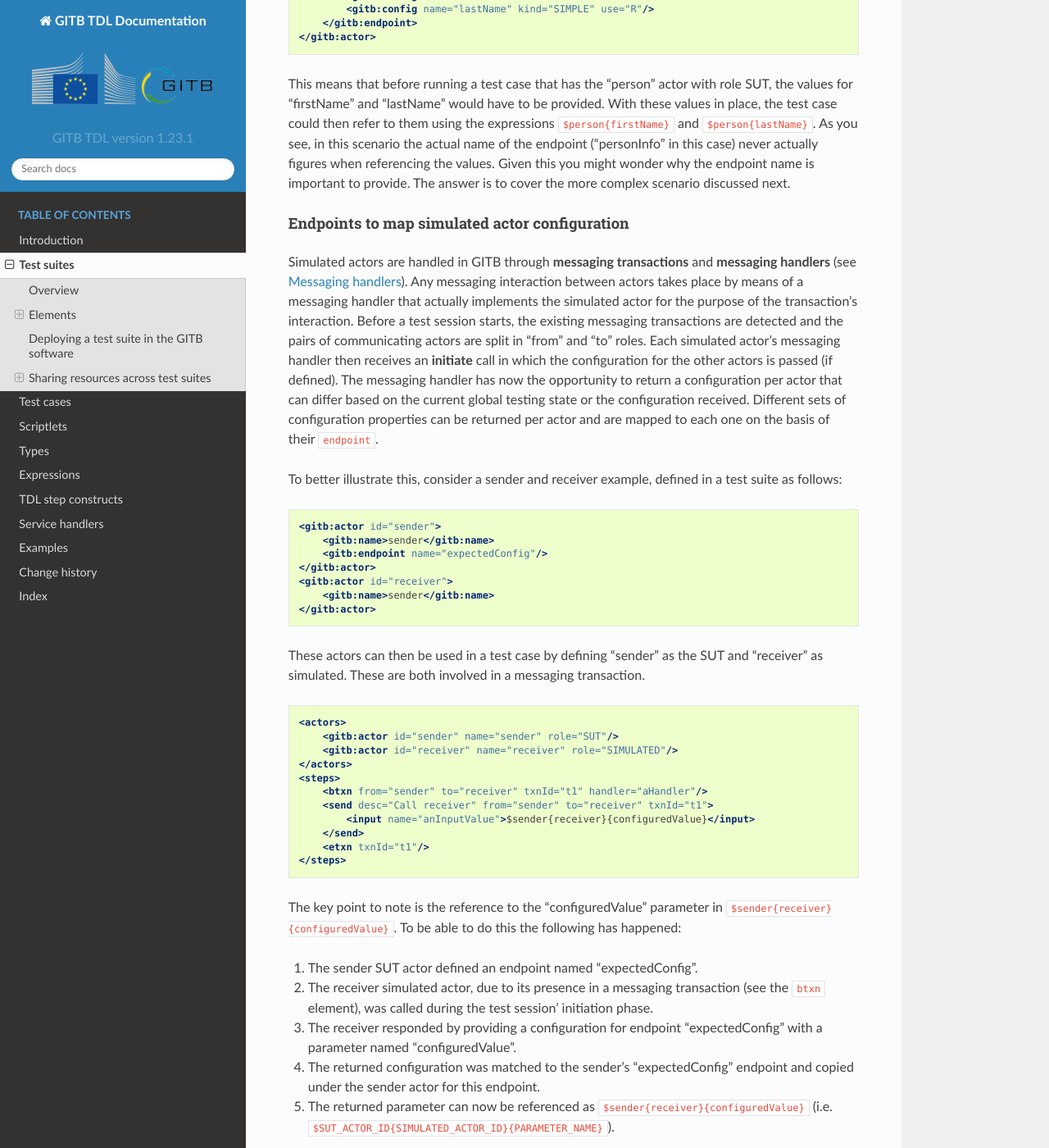
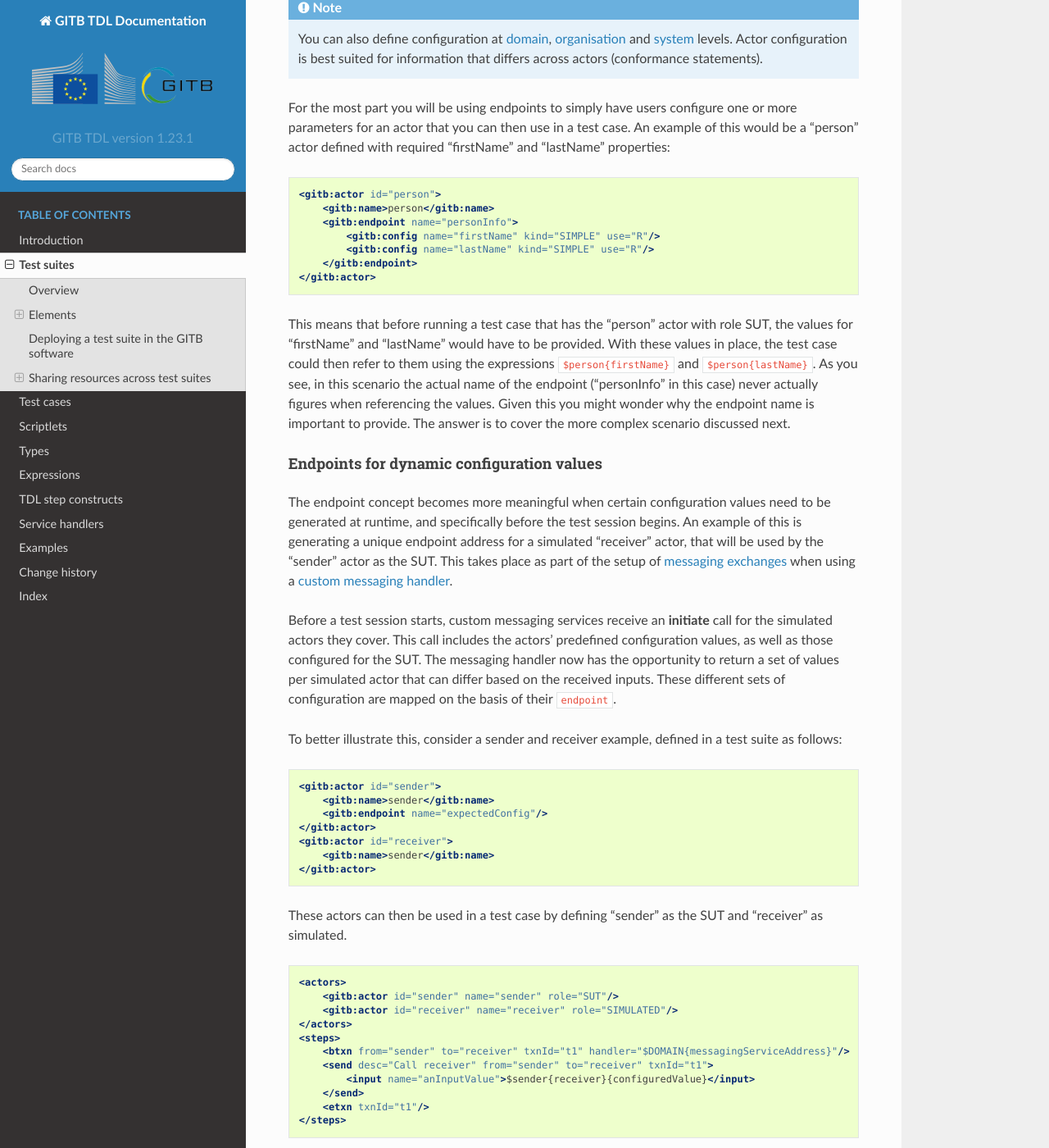
Before and after one commit to ISAITB/docs-tdl, a Sphinx documentation site: the page built from source/testsuite/index.rst, in a window 1280 px wide and 1400 px high, scrolled down 7880 px. Shown: the whole window at 82% size. Built offline with Sphinx 7.4.7 and the Read the Docs theme 2.0.0, drawn with Linux system fonts in a browser that asks for light colours; some of the changed text lies outside the part shown.

Commit message:
Improvements on actors and configuration values

```diff
--- a/source/testcase/index.rst
+++ b/source/testcase/index.rst
@@ -628,13 +628,37 @@
     @displayOrder~ no~ A number indicating the relative positioning that needs to be respected when displaying the actor in test case's execution diagram. Setting this here overrides any corresponding setting at test suite level (see :ref:`test-suite-actors` for details).
     endpoint~ no~ An optional sequence of configuration endpoints if the actor is simulated.
 
-The ``endpoint`` elements require a bit more explanation to understand their use. A specification may foresee actors that are all valid
-selections for conformance statements. Imagine a specification that defines "sender" and "receiver" actors that can both be the SUTs
-depending on the actor a system selects to conform to. As such, a test suite focusing on the sender will include test cases with the
-sender as the SUT and the receiver as being simulated. Similarly, a test suite focusing on the receiver will define the
-receiver as SUT and the sender as simulated. In terms of configuration properties, the sender might need to define a "replyToAddress" to receive
-replies, whereas the receiver simply needs to define his "deliveryAddress" which is where messages are expected. In terms of actor configuration
-in the test suite this would look like this:
+The main purpose of the ``actors`` element in the test case is to identify which of the :ref:`actors defined in the test suite <test-suite-actors>`
+is the SUT (the actor the target system is testing for). This is done simply by defining the ``role`` attribute as follows:
+
+.. code-block:: xml
+
+    <testcase>
+        <gitb:actor id="sender" role="SUT"/>
+        <!-- The "SIMULATED" role is considered by default. -->
+        <gitb:actor id="receiver"/>
+    </testcase>
+
+Besides defining the actors involved in the test case, you can also override their presentation by means of the ``name`` and ``displayOrder``
+attributes:
+
+.. code-block:: xml
+
+    <testcase>
+        <gitb:actor id="sender" role="SUT" name="Message sender" displayOrder="0"/>
+        <gitb:actor id="receiver" name="Message receiver" displayOrder="1"/>
+    </testcase>
+
+Actor ``endpoint`` elements used in test cases require a bit more explanation to understand their use. They serve a niche case for test suites
+including multiple actors defined in test cases as SUTs, and for each of which actor-level configuration properties are foreseen. In practice,
+a simpler and typically more flexible approach is to use several :ref:`system-level configuration properties <test-case-expressions-system>`.
+
+If you still require actor-level configuration for such cases, you can use the actors' ``endpoint`` elements to define default configuration values for
+simulated actors. Imagine a specification that defines "sender" and "receiver" actors that can both be the SUTs depending on the actor a system selects to test for.
+As such, a test suite focusing on the sender will include test cases with the sender as the SUT and the receiver as being simulated. Similarly, a
+test suite focusing on the receiver will define the receiver as SUT and the sender as simulated. In terms of configuration properties, the sender
+might need to define a "replyToAddress" to receive replies, whereas the receiver simply needs to define his "deliveryAddress" which is where messages
+are expected. In terms of :ref:`actor configuration in the test suite <test-suite-actors>` this would look like this:
 
 .. code-block:: xml
 
@@ -658,7 +682,7 @@
 parameter will need to be entered before starting the test. How is the "deliveryAddress" then provided for the simulated receiver actor?
 This can be achieved in two ways:
 
-* **Dynamically** by the simulated actor's messaging handler. Using this approach, the test bed, while in its initiation phase, will request configuration
+* **Dynamically** through a :ref:`custom messaging handler <handlers-custom-handlers>`. Using this approach, the test bed, while in its initiation phase, will request configuration
   properties from the handler that will be mapped to the SUT's corresponding endpoint (see :ref:`test-suite-actors-endpoints-simulated`).
 * **Statically** by defining the endpoint and one or more of its parameters within the test case itself.
 
--- a/source/testsuite/index.rst
+++ b/source/testsuite/index.rst
@@ -291,17 +291,23 @@
 this ordering applies to actors defined in the specification, not special-purpose actor lifelines that could signify the test bed or the user. Finally, note that any
 setting that is made for an actor at test suite level is considered as a default and can be overridden at test case level (see :ref:`test-case-actors`).
 
-Actors used in test suites may need to have configuration properties related to them that have meaning for the given specification or that are required to run
-test cases. Examples of such configuration properties could be a Member State country code, an IP address or a certificate used to produce and verify signatures
-(i.e. these can be simple values or complete files). For an actor as a system under test (SUT), these are properties that would need to be provided before executing
-a test case.
+Besides defining the roles of parties in a specification, actors can also have **configuration properties**. The purpose of these properties is to record
+information about a system under test (SUT) that are specific to conformance statements for this actor. They are the most fine-grained level of
+configuration you can use, complementing configuration at :ref:`domain <test-case-expressions-domain>`, :ref:`organisation <test-case-expressions-organisation>`
+and :ref:`system <test-case-expressions-system>` levels. Actor-level configuration is most appropriate for information that, considering the same system,
+differs depending on the selected specification actor. An example of this would be an endpoint address for a "receiver" actor to expect incoming messages,
+that would not be needed for a "sender" actor.
+
+Similar to :ref:`other types of configuration <test-case-configuration>`, any **required properties** for an actor corresponding to the system under test (SUT)
+must be provided before executing tests. In addition, properties that are set to be **included in tests** will be added to the session's context and made available
+for use in :ref:`expressions <test-case-expressions>` during test execution.
 
 .. index:: endpoint (Test suite actor)
 .. index:: name (Test suite actor endpoint)
 .. index:: desc (Test suite actor endpoint)
 .. index:: config (Test suite actor endpoint)
 
-Such actor configuration is captured in configuration sets named "endpoints" with each one defining key-value pair configuration properties named
+Actor configuration is captured in configuration sets named "endpoints" with each one defining key-value pair configuration properties named
 "parameters". In terms of their XML representation, an endpoint is defined using the ``endpoint`` element as follows:
 
 .. csv-table::
@@ -395,8 +401,13 @@
 
 .. index:: Endpoints (simple configuration values)
 
-Endpoints as simple configuration values
-++++++++++++++++++++++++++++++++++++++++
+Endpoints for simple configuration values
++++++++++++++++++++++++++++++++++++++++++
+
+.. note::
+
+    You can also define configuration at :ref:`domain <test-case-expressions-domain>`, :ref:`organisation <test-case-expressions-organisation>`
+    and :ref:`system <test-case-expressions-system>` levels. Actor configuration is best suited for information that differs across actors (conformance statements).
 
 For the most part you will be using endpoints to simply have users configure one or more parameters for an actor that
 you can then use in a test case. An example of this would be a "person" actor defined with required "firstName" and "lastName" properties:
@@ -420,15 +431,16 @@
 .. index:: Endpoints (simulated actor configuration)
 .. _test-suite-actors-endpoints-simulated:
 
-Endpoints to map simulated actor configuration
-++++++++++++++++++++++++++++++++++++++++++++++
+Endpoints for dynamic configuration values
+++++++++++++++++++++++++++++++++++++++++++
 
-Simulated actors are handled in GITB through **messaging transactions** and **messaging handlers** (see :ref:`introduction-concepts-messaging-handlers`).
-Any messaging interaction between actors takes place by means of a messaging handler that actually implements the simulated actor for the purpose of the transaction's
-interaction. Before a test session starts, the existing messaging transactions are detected and the pairs of communicating actors are split in "from" and "to" roles.
-Each simulated actor's messaging handler then receives an **initiate** call in which the configuration for the other actors is passed (if defined).
-The messaging handler has now the opportunity to return a configuration per actor that can differ based on the current global testing state or the
-configuration received. Different sets of configuration properties can be returned per actor and are mapped to each one on the basis of their ``endpoint``.
+The endpoint concept becomes more meaningful when certain configuration values need to be generated at runtime, and specifically before the test session begins.
+An example of this is generating a unique endpoint address for a simulated "receiver" actor, that will be used by the "sender" actor as the SUT.
+This takes place as part of the setup of :ref:`messaging exchanges <tdl-messaging-steps>` when using a :ref:`custom messaging handler <handlers-custom-handlers>`.
+
+Before a test session starts, custom messaging services receive an **initiate** call for the simulated actors they cover. This call includes the actors'
+predefined configuration values, as well as those configured for the SUT. The messaging handler now has the opportunity to return a set of values per
+simulated actor that can differ based on the received inputs. These different sets of configuration are mapped on the basis of their ``endpoint``.
 
 To better illustrate this, consider a sender and receiver example, defined in a test suite as follows:
 
@@ -442,7 +454,7 @@
         <gitb:name>sender</gitb:name>
     </gitb:actor>
 
-These actors can then be used in a test case by defining "sender" as the SUT and "receiver" as simulated. These are both involved in a messaging transaction.
+These actors can then be used in a test case by defining "sender" as the SUT and "receiver" as simulated.
 
 .. code-block:: xml
 
@@ -451,7 +463,7 @@
         <gitb:actor id="receiver" name="receiver" role="SIMULATED"/>
     </actors>
     <steps>
-        <btxn from="sender" to="receiver" txnId="t1" handler="aHandler"/>
+        <btxn from="sender" to="receiver" txnId="t1" handler="$DOMAIN{messagingServiceAddress}"/>
         <send desc="Call receiver" from="sender" to="receiver" txnId="t1">
             <input name="anInputValue">$sender{receiver}{configuredValue}</input>
         </send>
@@ -461,9 +473,9 @@
 The key point to note is the reference to the "configuredValue" parameter in ``$sender{receiver}{configuredValue}``. To be able to do this the following has happened:
 
 1. The sender SUT actor defined an endpoint named "expectedConfig".
-2. The receiver simulated actor, due to its presence in a messaging transaction (see the ``btxn`` element), was called during the test session'
-   initiation phase.
-3. The receiver responded by providing a configuration for endpoint "expectedConfig" with a parameter named "configuredValue".
+2. The receiver simulated actor, due to its presence in a messaging transaction (see the ``btxn`` element), was included in the ``initiate`` call to
+   the messaging service listening at ``$DOMAIN{messagingServiceAddress}``.
+3. The service responded by providing a configuration for endpoint "expectedConfig" with a parameter named "configuredValue".
 4. The returned configuration was matched to the sender's "expectedConfig" endpoint and copied under the sender actor for this endpoint.
 5. The returned parameter can now be referenced as ``$sender{receiver}{configuredValue}`` (i.e. ``$SUT_ACTOR_ID{SIMULATED_ACTOR_ID}{PARAMETER_NAME}``).
 
```
